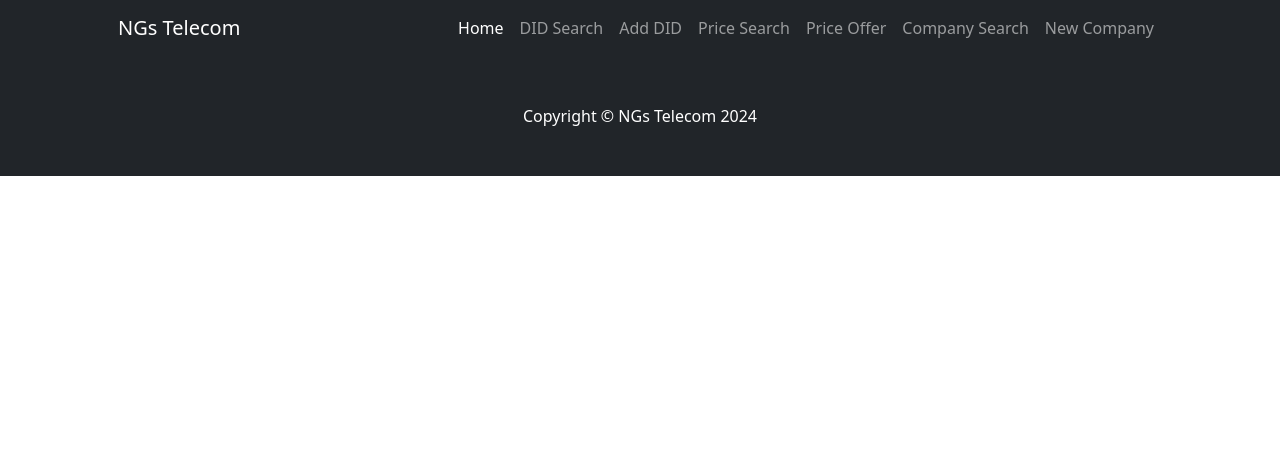
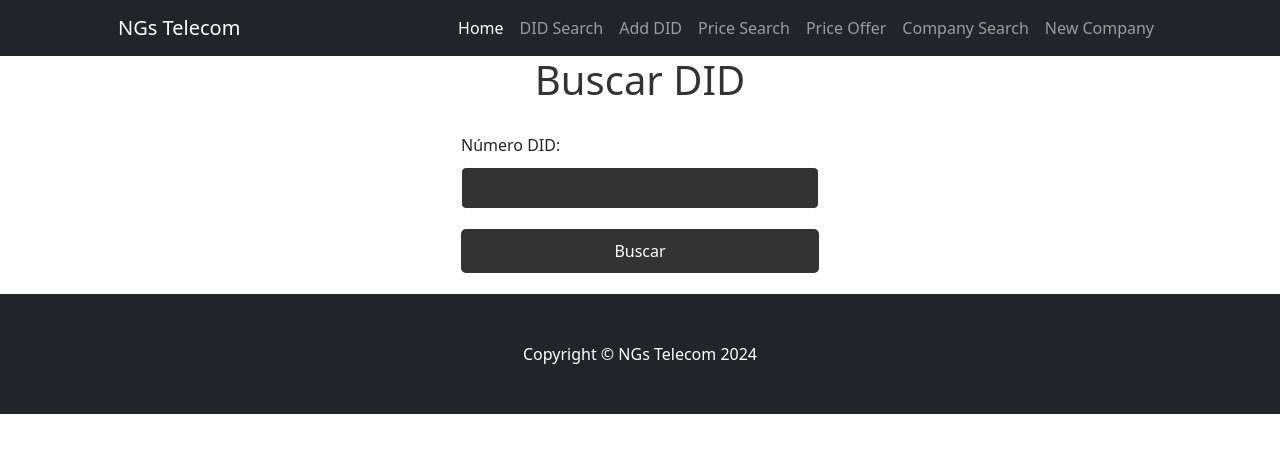
Before and after one commit to Nektolox/Tercera-pre-entrega-Galue, a Django app: page /DIDs/BuscarDIDs/ in a window 1280 px wide. Shown: the top 453 px of the page. Run offline with Django 5.2, Linux system fonts and the light colour scheme; some libraries are stand-ins or nearby versions.

Commit message:
formulario de busqueda de numero listo, restan compañia y tarifa

```diff
--- a/Pre_Entrega3/DIDs/templates/dids/DIDsSearch.html
+++ b/Pre_Entrega3/DIDs/templates/dids/DIDsSearch.html
@@ -5,6 +5,68 @@
     <meta charset="UTF-8">
     <meta name="viewport" content="width=device-width, initial-scale=1.0">
     <title>Document</title>
+
+    <style>
+        body {
+            background-color: black;
+            color: white;
+            font-family: Arial, sans-serif;
+        }
+
+        form {
+            max-width: 400px;
+            margin: 0 auto;
+            padding: 20px;
+            border: 1px solid white;
+            border-radius: 10px;
+        }
+
+        .result-box {
+            max-width: 400px;
+            margin: 20px auto;
+            padding: 20px;
+            border: 1px solid white;
+            border-radius: 10px;
+            background-color: #333;
+            color: white;
+
+        }
+
+        h1 {
+            text-align: center;
+            color: #333;
+        }
+
+        label,
+        input {
+            display: block;
+            width: 100%;
+            margin-bottom: 10px;
+        }
+
+        input[type="text"] {
+            padding: 8px;
+            border-radius: 5px;
+            border: 1px solid white;
+            background-color: #333;
+            color: white;
+        }
+
+        input[type="submit"] {
+            padding: 10px 20px;
+            border: none;
+            border-radius: 5px;
+            background-color: #333;
+            color: white;
+            cursor: pointer;
+            margin-top: 20px;
+        }
+
+        input[type="submit"]:hover {
+            background-color: white;
+            color: #333;
+        }
+    </style>
 </head>
 
 <body>
@@ -14,6 +76,26 @@
 
     {% block contenidoQueCambia %}
 
+    <h1>Buscar DID</h1>
+    <form action="{% url 'BusDIDs' %}" method="get">
+        <label for="numero">Número DID:</label>
+        <input type="text" id="numero" name="numero" maxlength="15" required>
+        <input type="submit" value="Buscar">
+    </form>
+
+    {% if resultado %}
+    <div class="result-box">
+        <h2>Resultado de la búsqueda:</h2>
+        <p><strong>País:</strong> {{ resultado.pais }}</p>
+        <p><strong>Empresa:</strong> {{ resultado.empresa }}</p>
+        <p><strong>Minutos de Uso:</strong> {{ resultado.minutos_uso }}</p>
+    </div>
+    {% elif mensaje %}
+    <div class="result-box">
+        <p>{{ mensaje }}</p>
+    </div>
+    {% endif %}
+
     {% endblock %}
 
 </body>
--- a/Pre_Entrega3/DIDs/views.py
+++ b/Pre_Entrega3/DIDs/views.py
@@ -8,6 +8,20 @@
     return render(request,'dids/inicio.html')
 
 def buscarDID(request):
+
+    resultado = None
+    mensaje = None
+
+    if 'numero' in request.GET:
+
+        numero = request.GET['numero']
+        try:
+            resultado = DID.objects.get(numero=numero)
+        except DID.DoesNotExist:
+            mensaje = "El número DID no se encuentra registrado."
+
+        return render(request, 'dids/DIDsSearch.html', {'resultado': resultado, 'mensaje': mensaje})
+
     return render(request, 'dids/DIDsSearch.html')
 
 def registrarDID(request):
```
